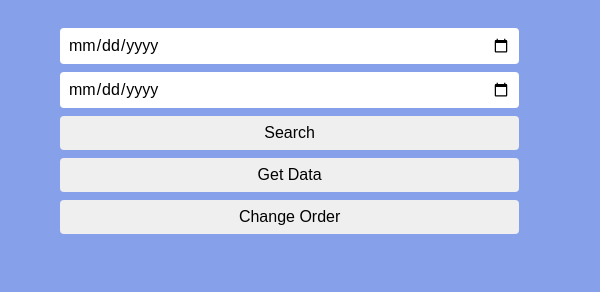
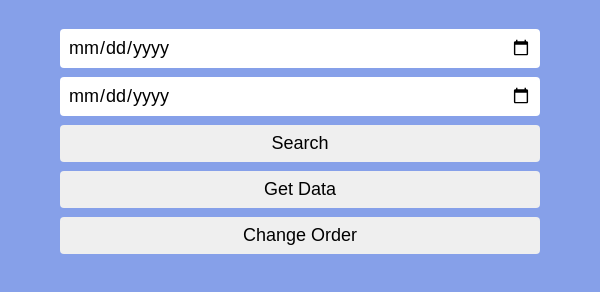
Before and after one commit to tommasovenza/testing-swapi, a website built with Parcel: page index.html in a window 600 px wide. Shown: the part 62-354 px from the top of the page. Built offline with nearby package versions, Linux system fonts and the light colour scheme; a web font is replaced by a local one.

Commit message:
fixed font-sizes and margins

```diff
--- a/index.scss
+++ b/index.scss
@@ -151,15 +151,18 @@ li.left::after {
 }
 
 // media queries
-@media (min-width: 500px) {
+@media (min-width: 280px) {
     .flex-items {
-        font-size: 1rem;
-        margin-top: .5em;
+        font-size: 1.125rem;
     }
 }
 @media (max-width: 700px) {
     .wrapper-cmd {
         flex-direction: column;
+        .flex-items {
+            margin-top: .5em;
+            margin-right: 0;
+        }
     }
     .wrapper-uls-lists {
         flex-direction: column;
```
